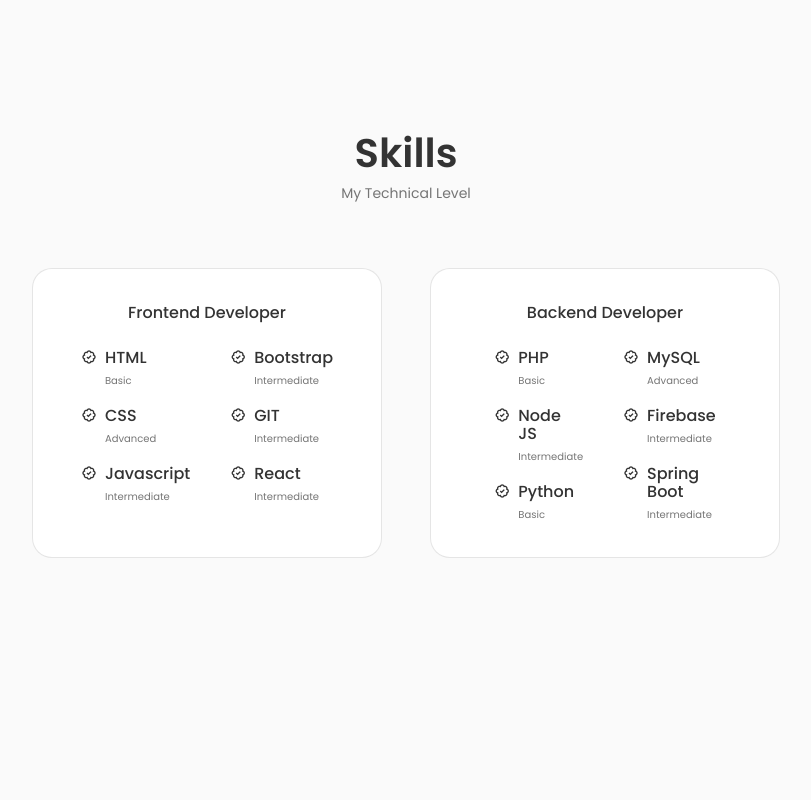
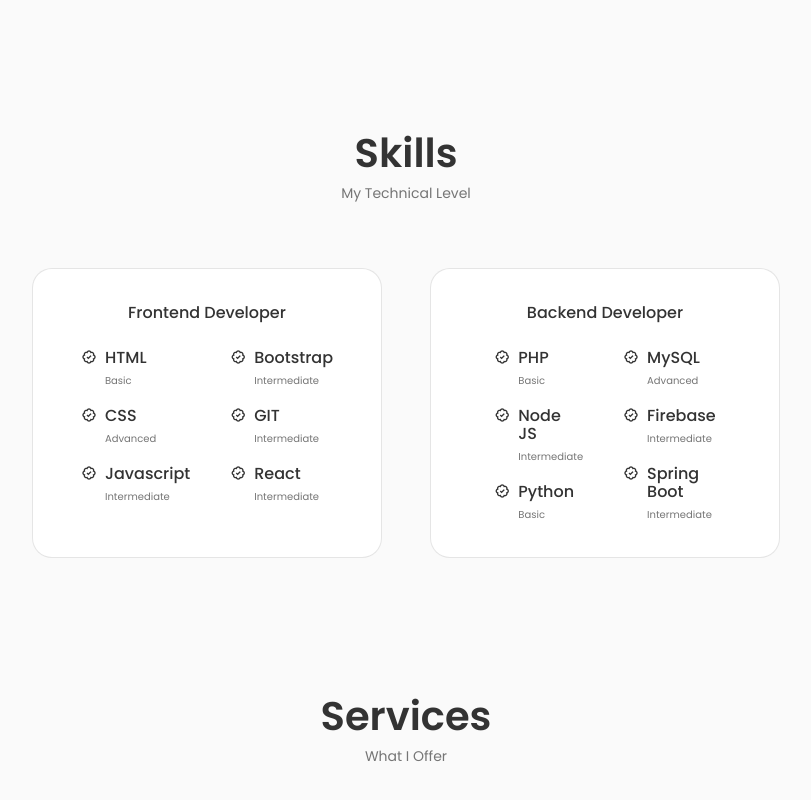
Before and after one commit to chanisagithub/myportfolio, a React (Create React App) app: page / in a window 1280 px wide. Shown: the part 1318-2118 px from the top of the page, without its empty margins (234-1045 px from the left). Before the commit the page ends 1908 px from the top, so only its background shows below. Built offline with nearby package versions, Linux system fonts and the light colour scheme.

Commit message:
services initialised

```diff
--- a/src/App.js
+++ b/src/App.js
@@ -4,6 +4,7 @@
 import Home from './components/header/home/Home';
 import About from './components/about/About';
 import Skills from './components/skills/Skills';
+import Services from './components/services/Services';
 
 
 function App() {
@@ -15,6 +16,7 @@
       <Home />
       <About />
       <Skills />
+      <Services />
     </main>
     </>
   );
--- /dev/null
+++ b/src/components/services/Services.jsx
@@ -0,0 +1,20 @@
+import React from 'react'
+
+const Services = () => {
+    return (
+        <section className="services section" id="services">
+            <h2 className='section__title'>Services</h2>
+            <span className="section__subtitle">What I Offer</span>
+
+            <div className="services__container container grid">
+                <div className="services__content">
+                    <div>
+                        <i className="uil uil services__icon"></i>
+                    </div>
+                </div>
+            </div>
+        </section>
+    )
+}
+
+export default Services
--- a/src/components/skills/skills.css
+++ b/src/components/skills/skills.css
@@ -69,6 +69,13 @@
   }
 
   @media screen and (max-width: 350px) {
+    .skills__box{
+        column-gap: 1.25rem;
+    }
+
+    .skills__name{
+        font-size: var(--small-font-size);
+    }
 
 
   }
```
Also changed, not shown: src/components/services/services.css (added).
